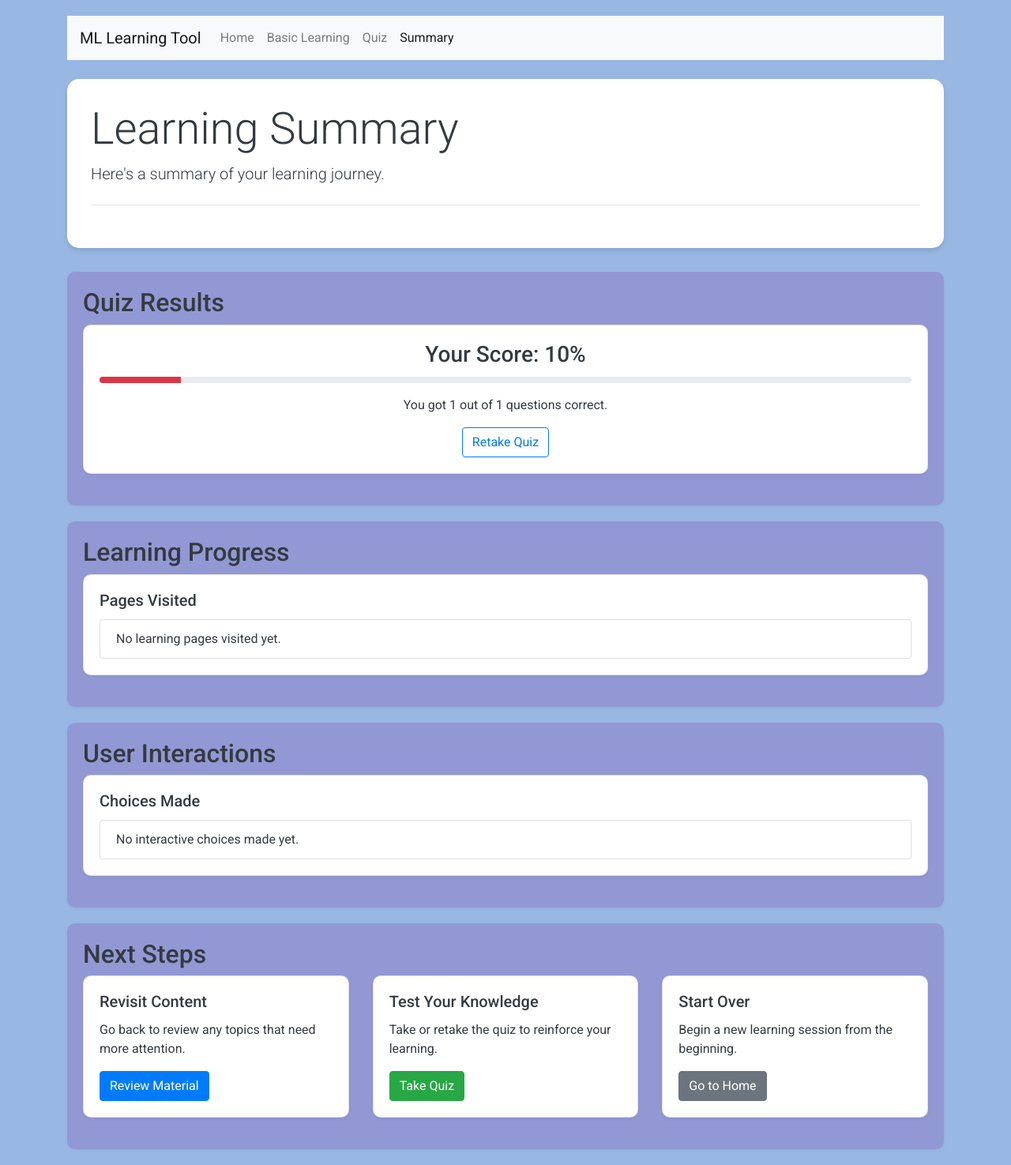
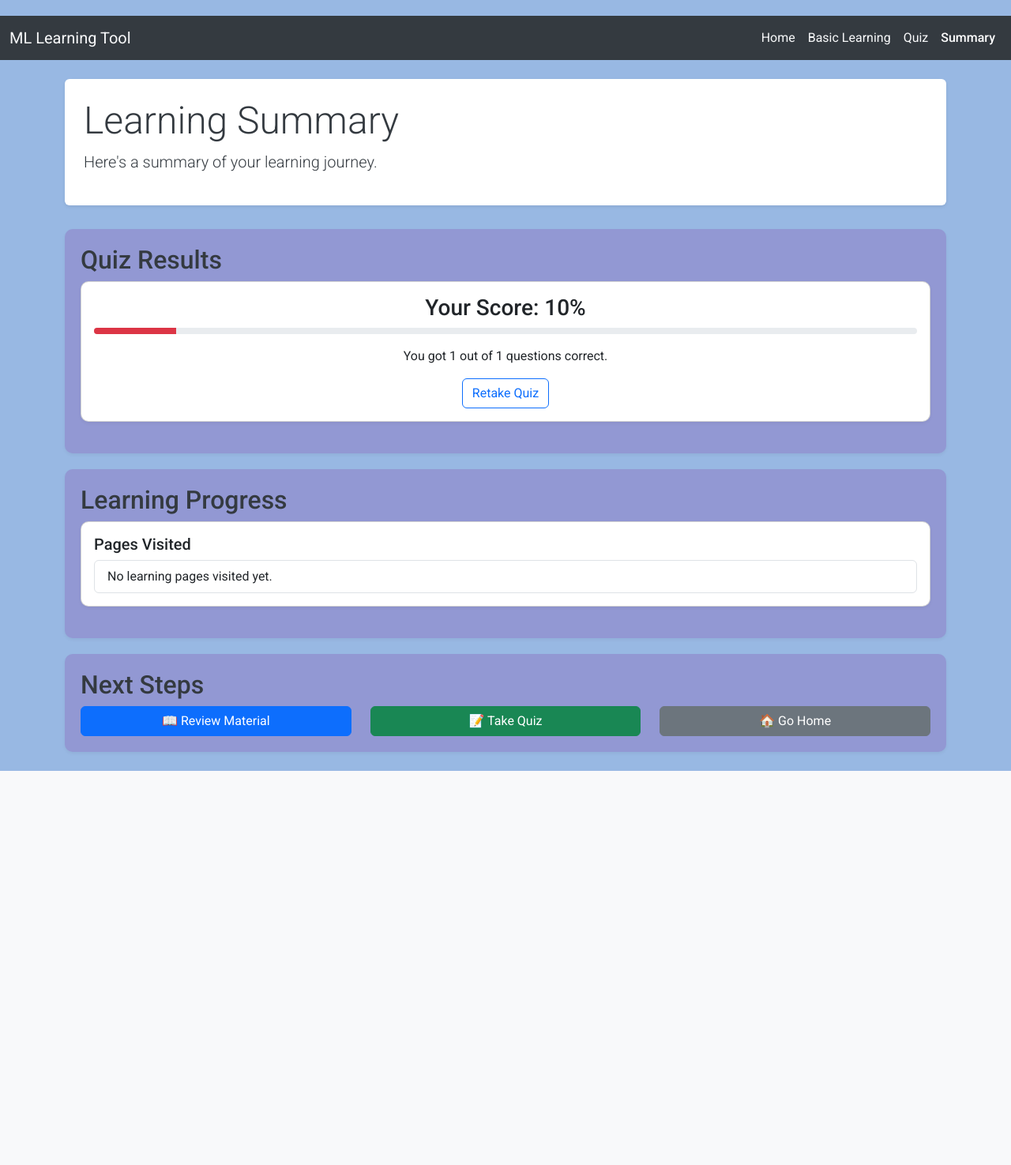
Before and after one commit to ddavid37/Machine_Learning--The_Easy_Way, a Flask app: template templates/summary.html in a window 1280 px wide. Shown: the whole page at 79% size. After the commit the page ends 976 px from the top, so only its background shows below. Run offline with Flask 3, Linux system fonts and the light colour scheme; the template is opened without the code that fills it: most values are stand-ins (such as "Sample title", 1, 10 or a date in 2020).

Commit message:
formating and colours

```diff
--- a/static/css/styles.css
+++ b/static/css/styles.css
@@ -1,26 +1,23 @@
-/* === Theme Variables === */
 :root {
   --base-color: #343a40;
   --accent-color: #0d6efd;
   --light-grey: #f8f9fa;
   --dark-grey: #212529;
+  --bg: #98b8e3;
 }
 
-/* Global styles */
 body {
   font-family: "Roboto", sans-serif;
-  background-color: #98b8e3;
+  background-color: var(--bg);
   color: var(--base-color);
   padding-top: 20px;
 }
 
-/* Header */
 .header {
   margin-bottom: 30px;
   text-align: center;
 }
 
-/* Jumbotron (home intro) */
 .jumbotron {
   background-color: #ffffff;
   border-radius: 15px;
@@ -29,14 +26,12 @@ body {
   margin-bottom: 30px;
 }
 
-/* Navigation buttons */
 .navigation-buttons {
   margin-top: 20px;
   display: flex;
   justify-content: space-between;
 }
 
-/* Card effects */
 .card {
   border-radius: 10px;
   box-shadow: 0 2px 4px rgba(0, 0, 0, 0.05);
@@ -48,19 +43,16 @@ body {
   transform: translateY(-5px);
 }
 
-/* Progress bar */
 .progress {
   height: 8px;
   margin-bottom: 20px;
 }
 
-/* Quiz Question card */
 .question-card {
   border-left: 5px solid var(--accent-color);
   margin-bottom: 30px;
 }
 
-/* Option buttons */
 .option-btn {
   width: 100%;
   text-align: left;
@@ -88,7 +80,6 @@ body {
   color: white;
 }
 
-/* Explanation box */
 .explanation {
   background-color: var(--light-grey);
   border-radius: 5px;
@@ -97,7 +88,6 @@ body {
   border-left: 3px solid var(--accent-color);
 }
 
-/* Summary Section */
 .summary-section {
   background-color: #9298d3;
   border-radius: 10px;
@@ -106,13 +96,11 @@ body {
   box-shadow: 0 2px 4px rgba(0, 0, 0, 0.05);
 }
 
-/* Quiz Result Section */
 .quiz-result {
   text-align: center;
   padding: 20px;
 }
 
-/* Progress Indicators */
 .progress-indicator {
   display: flex;
   justify-content: center;
@@ -141,7 +129,21 @@ body {
   color: white;
 }
 
-/* Navigation pills (if used) */
+.navbar {
+  background-color: var(--base-color);
+}
+
+.navbar .nav-link,
+.navbar .navbar-brand {
+  color: var(--light-grey) !important;
+}
+
+.navbar .nav-link:hover,
+.navbar .nav-link.active {
+  color: white !important;
+  font-weight: 500;
+}
+
 .nav-pills .nav-link.active {
   background-color: var(--accent-color);
 }
@@ -150,7 +152,6 @@ body {
   margin-right: 5px;
 }
 
-/* Start button */
 .start-btn {
   font-size: 1.2rem;
   padding: 12px 30px;
--- a/templates/summary.html
+++ b/templates/summary.html
@@ -2,114 +2,75 @@
 <html lang="en">
 <head>
   <meta charset="UTF-8" />
-    <meta name="viewport" content="width=device-width, initial-scale=1.0" />
   <title>Summary - ML Learning Tool</title>
-    <link
-      rel="stylesheet"
-      href="https://cdn.jsdelivr.net/npm/bootstrap@4.6.0/dist/css/bootstrap.min.css"
-    />
-    <link
-      href="https://fonts.googleapis.com/css2?family=Roboto:wght@300;400;500;700&display=swap"
-      rel="stylesheet"
-    />
-    <link
-      rel="stylesheet"
-      href="{{ url_for('static', filename='css/styles.css') }}"
-    />
+  <link href="https://cdn.jsdelivr.net/npm/bootstrap@5.3.2/dist/css/bootstrap.min.css" rel="stylesheet">
+  <link href="https://fonts.googleapis.com/css2?family=Roboto:wght@300;400;500;700&display=swap" rel="stylesheet">
+  <link rel="stylesheet" href="{{ url_for('static', filename='css/styles.css') }}">
 </head>
 <body>
-    <div class="container">
-      <nav class="navbar navbar-expand-lg navbar-light bg-light mb-4">
+
+<nav class="navbar navbar-expand-lg">
+  <div class="container-fluid">
     <a class="navbar-brand" href="/">ML Learning Tool</a>
-        <button
-          class="navbar-toggler"
-          type="button"
-          data-toggle="collapse"
-          data-target="#navbarNav"
-          aria-controls="navbarNav"
-          aria-expanded="false"
-          aria-label="Toggle navigation"
-        >
+    <button class="navbar-toggler" type="button" data-bs-toggle="collapse" data-bs-target="#navbarNav">
       <span class="navbar-toggler-icon"></span>
     </button>
     <div class="collapse navbar-collapse" id="navbarNav">
-          <ul class="navbar-nav">
-            <li class="nav-item">
-              <a class="nav-link" href="/">Home</a>
-            </li>
-            <li class="nav-item">
-              <a class="nav-link" href="/learn/1">Basic Learning</a>
-            </li>
-            <li class="nav-item">
-              <a class="nav-link" href="/quiz">Quiz</a>
-            </li>
-            <li class="nav-item active">
-              <a class="nav-link" href="/summary"
-                >Summary <span class="sr-only">(current)</span></a
-              >
-            </li>
+      <ul class="navbar-nav ms-auto">
+        <li class="nav-item"><a class="nav-link" href="/">Home</a></li>
+        <li class="nav-item"><a class="nav-link" href="/learn/1">Basic Learning</a></li>
+        <li class="nav-item"><a class="nav-link" href="/quiz">Quiz</a></li>
+        <li class="nav-item"><a class="nav-link active" href="/summary">Summary</a></li>
       </ul>
+    </div>
   </div>
 </nav>
 
-      <div class="jumbotron">
-        <h1 class="display-4">Learning Summary</h1>
+<div class="container my-4">
+  <div class="jumbotron bg-white p-4 shadow-sm rounded">
+    <h1 class="display-5">Learning Summary</h1>
     <p class="lead">Here's a summary of your learning journey.</p>
-        <hr class="my-4" />
   </div>
 
-      <!-- Quiz Results Section -->
   <div class="summary-section">
     <h2>Quiz Results</h2>
     {% if quiz_result %}
     <div class="card">
       <div class="card-body text-center">
-            <h3 class="card-title">
-              Your Score: {{ quiz_result.score|round|int }}%
-            </h3>
+        <h3>Your Score: {{ quiz_result.score|round|int }}%</h3>
         <div class="progress mb-3">
-              <div
-                class="progress-bar {% if quiz_result.score >= 70 %}bg-success{% elif quiz_result.score >= 50 %}bg-warning{% else %}bg-danger{% endif %}"
-                role="progressbar"
-                style="width: {{ quiz_result.score }}%"
-                aria-valuenow="{{ quiz_result.score }}"
-                aria-valuemin="0"
-                aria-valuemax="100"
-              ></div>
+          <div class="progress-bar {% if quiz_result.score >= 70 %}bg-success{% elif quiz_result.score >= 50 %}bg-warning{% else %}bg-danger{% endif %}"
+               role="progressbar" style="width: {{ quiz_result.score }}%"
+               aria-valuenow="{{ quiz_result.score }}" aria-valuemin="0" aria-valuemax="100"></div>
         </div>
-            <p>
-              You got {{ quiz_result.correct_count }} out of {{
-              quiz_result.total_questions }} questions correct.
-            </p>
+        <p>You got {{ quiz_result.correct_count }} out of {{ quiz_result.total_questions }} questions correct.</p>
         <a href="/quiz" class="btn btn-outline-primary">Retake Quiz</a>
       </div>
     </div>
     {% else %}
     <div class="alert alert-info">
-          You haven't taken the quiz yet.
-          <a href="/quiz" class="alert-link">Click here to take the quiz</a>.
+      You haven't taken the quiz yet. <a href="/quiz" class="alert-link">Take it now</a>.
     </div>
     {% endif %}
   </div>
 
-      <!-- Learning Progress Section -->
   <div class="summary-section">
     <h2>Learning Progress</h2>
     <div class="card">
       <div class="card-body">
-            <h5 class="card-title">Pages Visited</h5>
+        <h5>Pages Visited</h5>
         <ul class="list-group">
-              {% set pages_visited = [] %} {% for activity in activities %} {%
-              if activity.type == 'learning_page_view' and
-              activity.data.page_title not in pages_visited %} {% set _ =
-              pages_visited.append(activity.data.page_title) %}
-              <li
-                class="list-group-item d-flex justify-content-between align-items-center"
-              >
+          {% set pages_visited = [] %}
+          {% for activity in activities %}
+            {% if activity.type == 'learning_page_view' and activity.data.page_title not in pages_visited %}
+              {% set _ = pages_visited.append(activity.data.page_title) %}
+              <li class="list-group-item d-flex justify-content-between align-items-center">
                 {{ activity.data.page_title }}
-                <span class="badge badge-primary badge-pill">Visited</span>
+                <span class="badge bg-primary">Visited</span>
               </li>
-              {% endif %} {% endfor %} {% if pages_visited|length == 0 %}
+            {% endif %}
+          {% endfor %}
+          {% if pages_visited|length == 0 %}
             <li class="list-group-item">No learning pages visited yet.</li>
           {% endif %}
         </ul>
@@ -117,71 +78,17 @@
     </div>
   </div>
 
-      <!-- User Interactions Section -->
   <div class="summary-section">
-        <h2>User Interactions</h2>
-        <div class="card">
-          <div class="card-body">
-            <h5 class="card-title">Choices Made</h5>
-            <ul class="list-group">
-              {% set choices_made = [] %} {% for activity in activities %} {% if
-              activity.type == 'user_choice' %}
-              <li class="list-group-item">
-                Made a choice in <strong>{{ activity.data.category }}</strong>:
-                Selected "{{ activity.data.choice }}"
-              </li>
-              {% set _ = choices_made.append(activity) %} {% endif %} {% endfor
-              %} {% if choices_made|length == 0 %}
-              <li class="list-group-item">No interactive choices made yet.</li>
-              {% endif %}
-            </ul>
+    <h2>Next Steps</h2>
+    <div class="row">
+      <div class="col-md-4"><a href="/learn/1" class="btn btn-primary w-100">📖 Review Material</a></div>
+      <div class="col-md-4"><a href="/quiz" class="btn btn-success w-100">📝 Take Quiz</a></div>
+      <div class="col-md-4"><a href="/" class="btn btn-secondary w-100">🏠 Go Home</a></div>
     </div>
   </div>
 </div>
 
-      <!-- Next Steps Section -->
-      <div class="summary-section">
-        <h2>Next Steps</h2>
-        <div class="row">
-          <div class="col-md-4">
-            <div class="card">
-              <div class="card-body">
-                <h5 class="card-title">Revisit Content</h5>
-                <p class="card-text">
-                  Go back to review any topics that need more attention.
-                </p>
-                <a href="/learn/1" class="btn btn-primary">Review Material</a>
-              </div>
-            </div>
-          </div>
-          <div class="col-md-4">
-            <div class="card">
-              <div class="card-body">
-                <h5 class="card-title">Test Your Knowledge</h5>
-                <p class="card-text">
-                  Take or retake the quiz to reinforce your learning.
-                </p>
-                <a href="/quiz" class="btn btn-success">Take Quiz</a>
-              </div>
-            </div>
-          </div>
-          <div class="col-md-4">
-            <div class="card">
-              <div class="card-body">
-                <h5 class="card-title">Start Over</h5>
-                <p class="card-text">
-                  Begin a new learning session from the beginning.
-                </p>
-                <a href="/" class="btn btn-secondary">Go to Home</a>
-              </div>
-            </div>
-          </div>
-        </div>
-      </div>
-    </div>
-
-    <script src="https://code.jquery.com/jquery-3.5.1.min.js"></script>
-    <script src="https://cdn.jsdelivr.net/npm/bootstrap@4.6.0/dist/js/bootstrap.bundle.min.js"></script>
+<script src="https://cdn.jsdelivr.net/npm/bootstrap@5.3.2/dist/js/bootstrap.bundle.min.js"></script>
 <script src="{{ url_for('static', filename='js/script.js') }}"></script>
 </body>
 </html>
```
Also changed, not shown: templates/index.html (+7 -5 lines), templates/learn.html (+23 -81 lines), templates/quiz.html (+25 -75 lines). Lines whose indentation alone changed are shown as unchanged.
